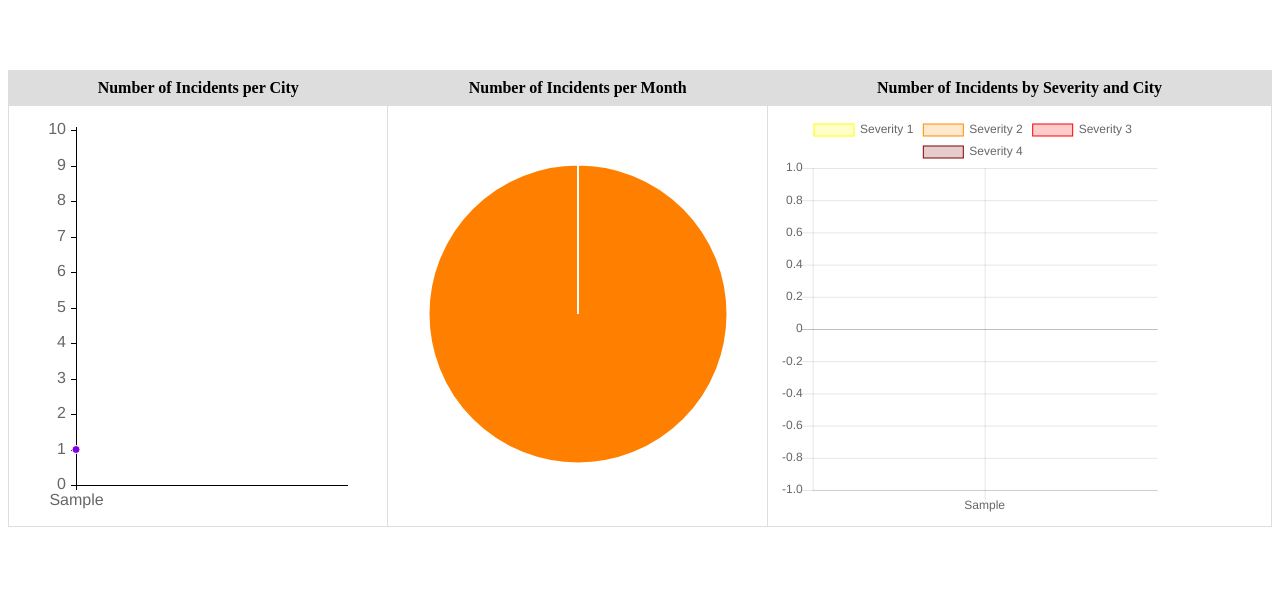
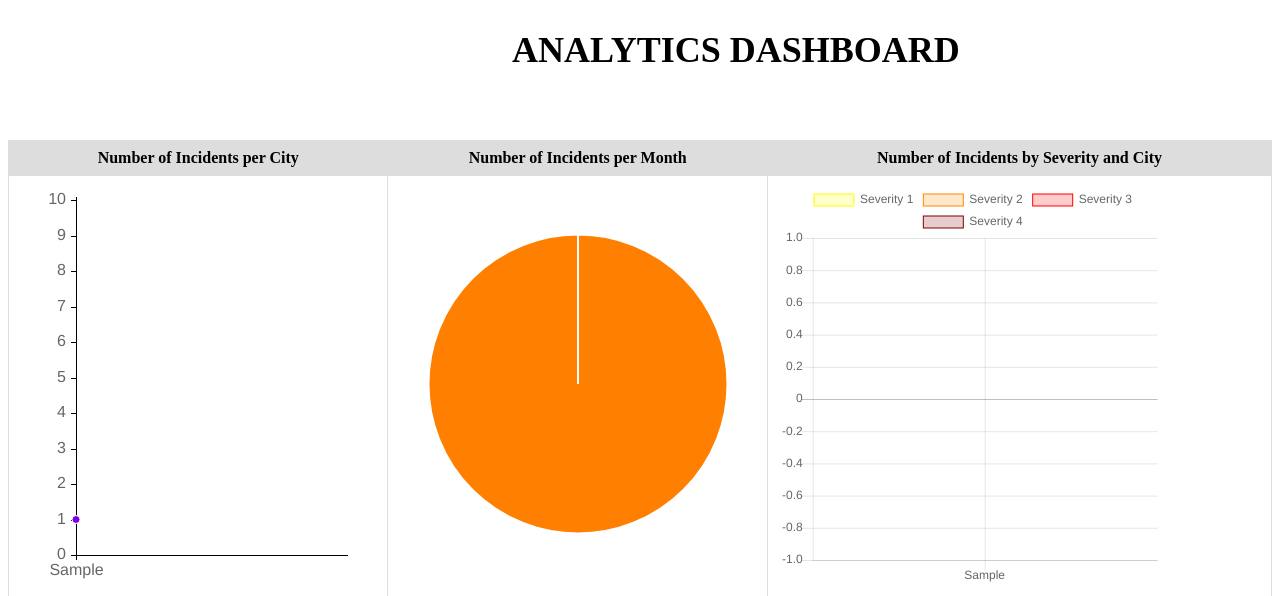
Before and after one commit to SJSU272LabSP18/PanicButton, a Flask app: page /analytics in a window 1280 px wide. Shown: the top 596 px of the page. Run offline with Flask 2, Linux system fonts and the light colour scheme; tables that the repository leaves empty or names only in its code hold one stand-in row (values such as "Sample post"); lists and menus that the app fills with data are empty; some libraries are stand-ins or nearby versions.

Commit message:
Changed Chart.html

```diff
--- a/bluemix/templates/chart.html
+++ b/bluemix/templates/chart.html
@@ -6,6 +6,15 @@
 	<!-- import plugin script -->
 	<script src='static/Chart.min.js'></script>
 	<style>
+		h1 {
+    		display: block;
+    		font-size: 2em;
+    		margin-top: 0.80em;
+    		margin-bottom: 0.67em;
+    		margin-left: 14em;
+    		margin-right: 0;
+    		font-weight: bold;
+		}
 		table {
     		border-collapse: collapse;
     		width: 100%;
@@ -23,6 +32,9 @@
     		background-color: #dddddd;
 		}
 	</style>
+	<font size="4" color="black">
+		<h1>ANALYTICS DASHBOARD</h1>
+	</font>
 </head>
 <body>
 	<table>
```
Also changed, not shown: 3 other files.
